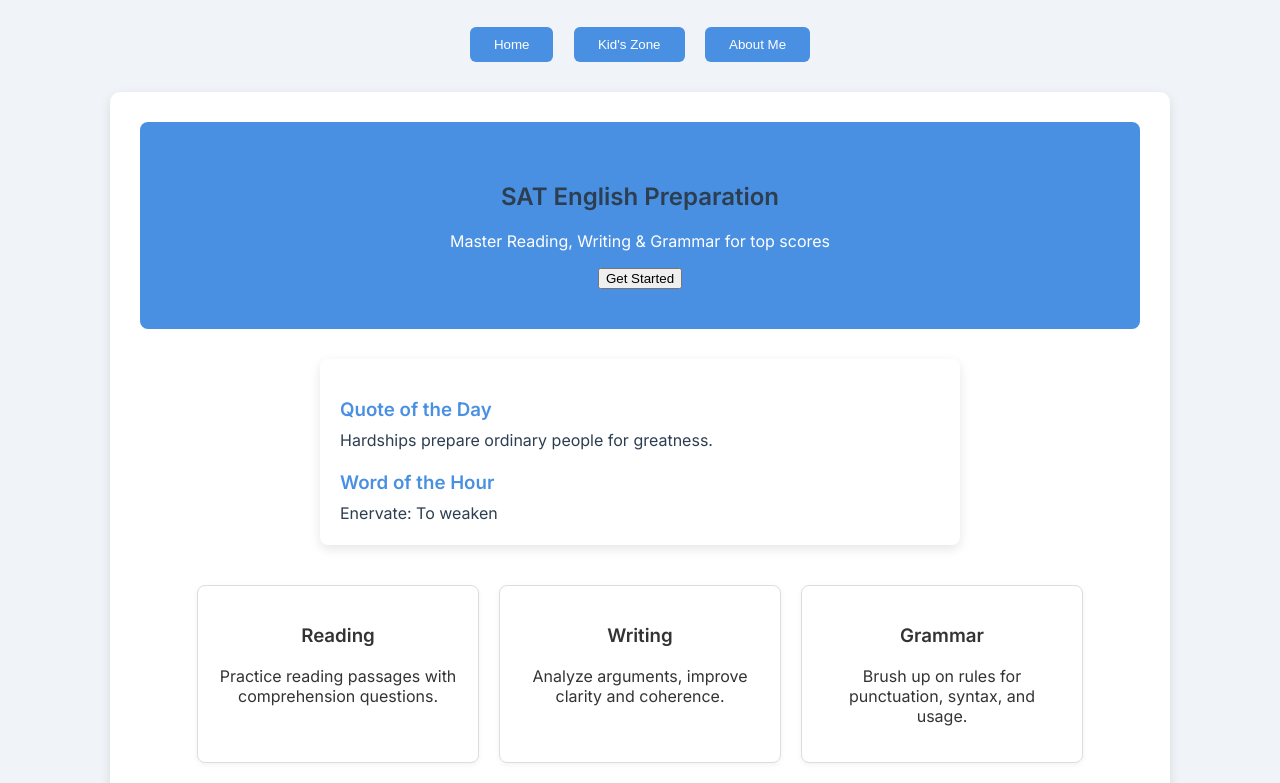
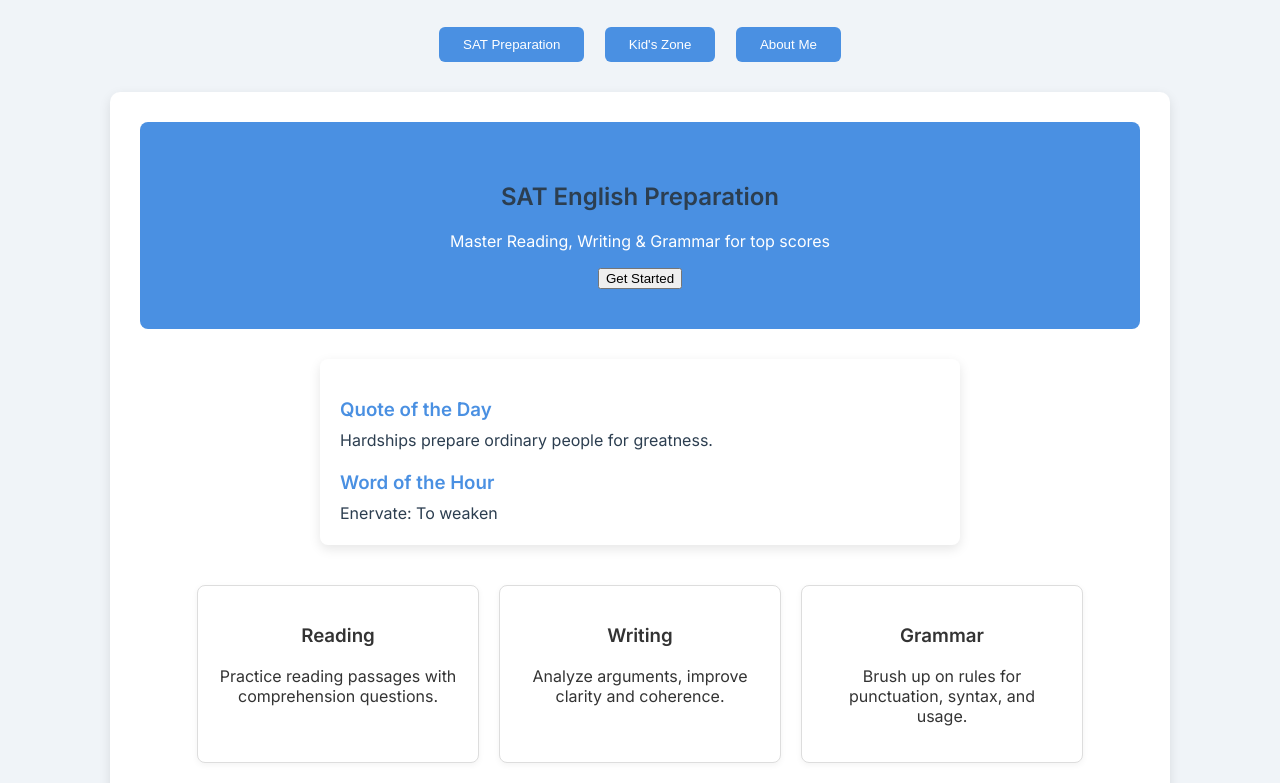
Before and after one commit to englishwithhera/EnglishWithHera.github.io, a plain HTML site: page index.html in a window 1280 px wide. Shown: the part 143-926 px from the top of the page. Drawn offline with Linux system fonts and the light colour scheme.

Commit message:
Update index.html

```diff
--- a/index.html
+++ b/index.html
@@ -164,7 +164,7 @@
   <h1>English Made Easy</h1>
 
   <div class="tab-buttons">
-    <button onclick="showTab('home')">Home</button>
+    <button onclick="showTab('home')">SAT Preparation</button>
     <button onclick="showTab('kids')">Kid's Zone</button>
     <button onclick="showTab('about')">About Me</button>
   </div>
```
